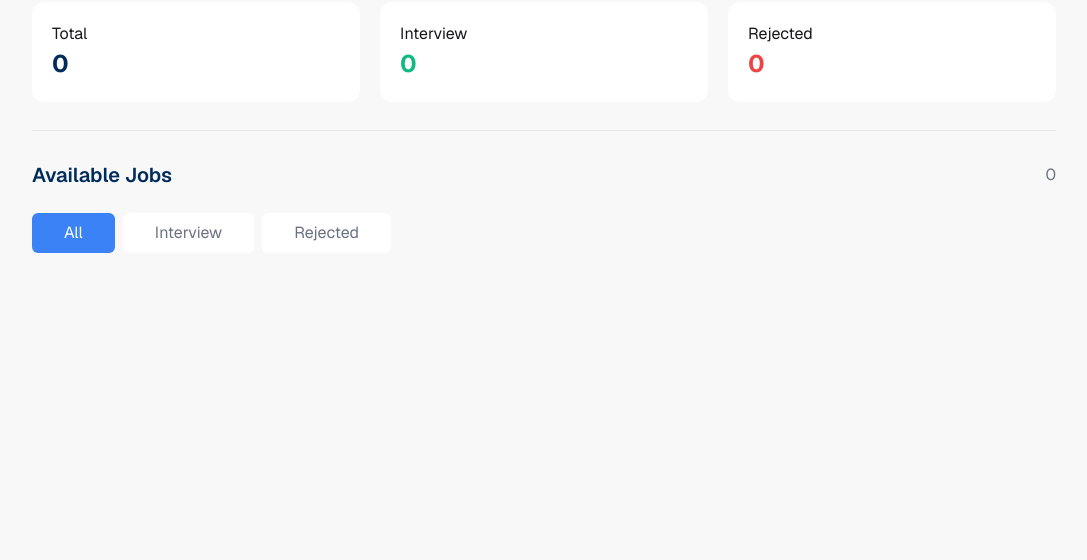
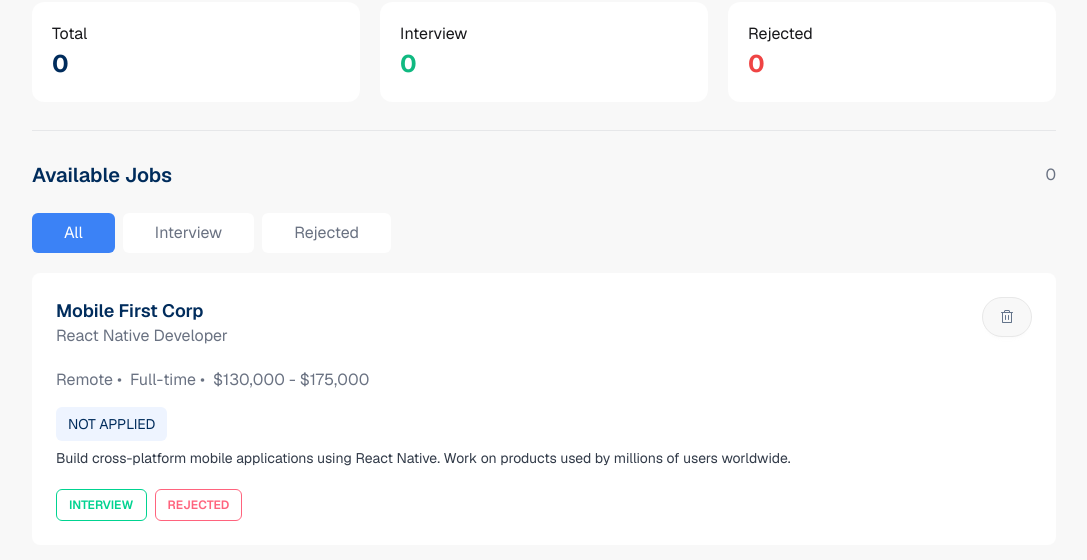
Before and after one commit to kouser-ahamed/B13-Assignment-04-kouserahamed420, a plain HTML site: page index.html in a window 1280 px wide. Shown: the part 116-676 px from the top of the page, without its empty margins (96-1183 px from the left). Drawn offline with nearby package versions, Linux system fonts and the light colour scheme.

Commit message:
First-1 add job card component with details and actions in job application tracker

```diff
--- a/index.html
+++ b/index.html
@@ -46,7 +46,7 @@
     <hr class="w-[95%] sm:w-[90%] md:w-[80%] mx-auto text-[#E6E7E9] mt-7">
 
 
-    <main class="w-[95%] sm:w-[90%] md:w-[80%] mx-auto">
+    <main class="w-[95%] sm:w-[90%] md:w-[80%] mx-auto space-y-5">
 
         <section>
             <div class="flex justify-between items-center mt-[30px]">
@@ -67,6 +67,48 @@
             </div>
         </section>
 
+        <div class="bg-base-100 p-6 rounded-lg cardContainer">
+            <div class="job-card-content flex flex-col gap-10 md:flex-row justify-between">
+                <div>
+                    <h2 class="jobCompanyName text-[#002C5C] text-[18px] font-semibold">
+                        Mobile First Corp
+                    </h2>
+                    <p class="job-position text-[16px] text-gray-500">
+                        React Native Developer
+                    </p>
+
+                    <div class="text-gray-500 my-5 flex flex-col gap-4 md:flex-row md:gap-2">
+                        <p class="job-location">Remote •</p>
+
+                        <p class="job-type">Full-time •</p>
+
+                        <p class="job-salary">$130,000 - $175,000</p>
+                    </div>
+
+                    <div>
+                        <span class="job-Status bg-[#EEF4FF] text-[14px] text-[#002C5C] px-3 py-2 rounded-md">NOT
+                            APPLIED</span>
+                    </div>
+
+                    <p class="job-description text-[#323B49] text-[14px] mt-3">
+                        Build cross-platform mobile applications using React Native.
+                        Work on products used by millions of users worldwide.
+                    </p>
+
+                    <div class="job-actions mt-5 flex gap-2">
+                        <button class="btn btn-sm btn-outline btn-success rounded-md">INTERVIEW</button>
+                        <button class="btn btn-sm btn-outline btn-error rounded-md">REJECTED</button>
+                    </div>
+                </div>
+
+                <div>
+                    <button class="btn btn-delete rounded-full">
+                        <img src="./image/Trash.png" alt="Delete Job" />
+                    </button>
+                </div>
+            </div>
+        </div>
+
     </main>
 
 
```
